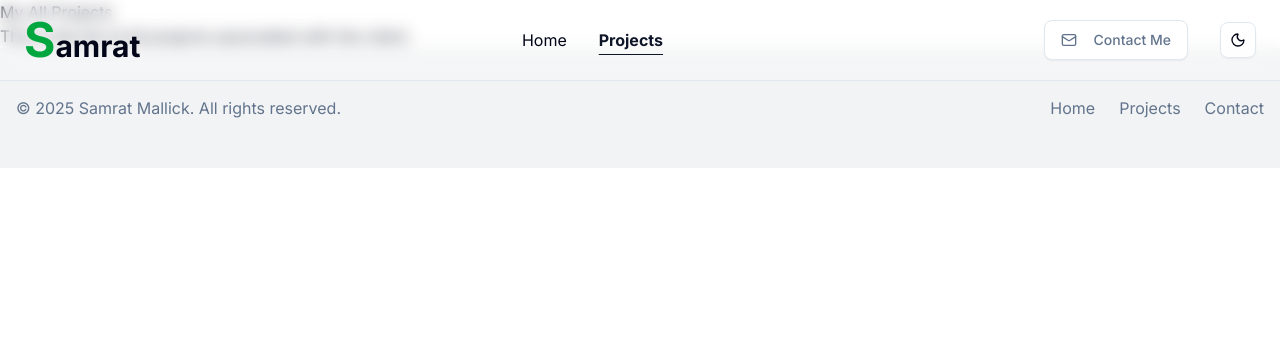
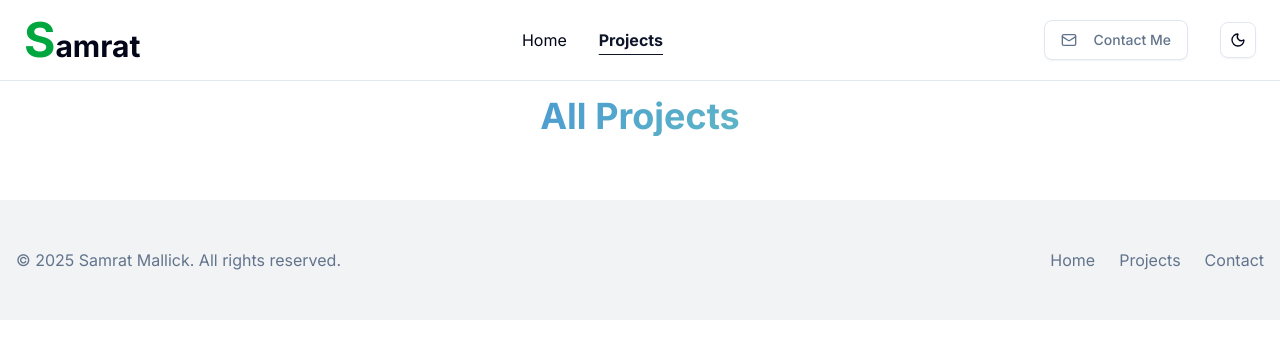
Before and after one commit to coderSamrat/Fullstack-Portfolio, a React (Vite) app in the folder frontend/: page /portfolio/projects in a window 1280 px wide. Shown: the top 358 px of the page. Built offline with nearby package versions, Linux system fonts and the light colour scheme.

Commit message:
feat: Update MyAllProjectList component layout and styling for improved presentation

```diff
--- a/frontend/src/pages/client-view/project-listing.jsx
+++ b/frontend/src/pages/client-view/project-listing.jsx
@@ -2,9 +2,13 @@ import React from 'react';
 
 const MyAllProjectList = () => {
       return (
-            <div>
-                  <h1>My All Projects</h1>
-                  <p>This is the list of all projects associated with the client.</p>
+            <div className="relative mt-20">
+                  <div className="container mx-auto p-4">
+                        <h2 className="text-4xl font-bold text-center mb-12 text-gradient">All Projects</h2>
+                        <div className="grid md:grid-cols-2 lg:grid-cols-3 gap-8 max-w-7xl mx-auto">
+                              {/* Render project cards here */}
+                        </div>
+                  </div>
             </div>
       );
 }
```
